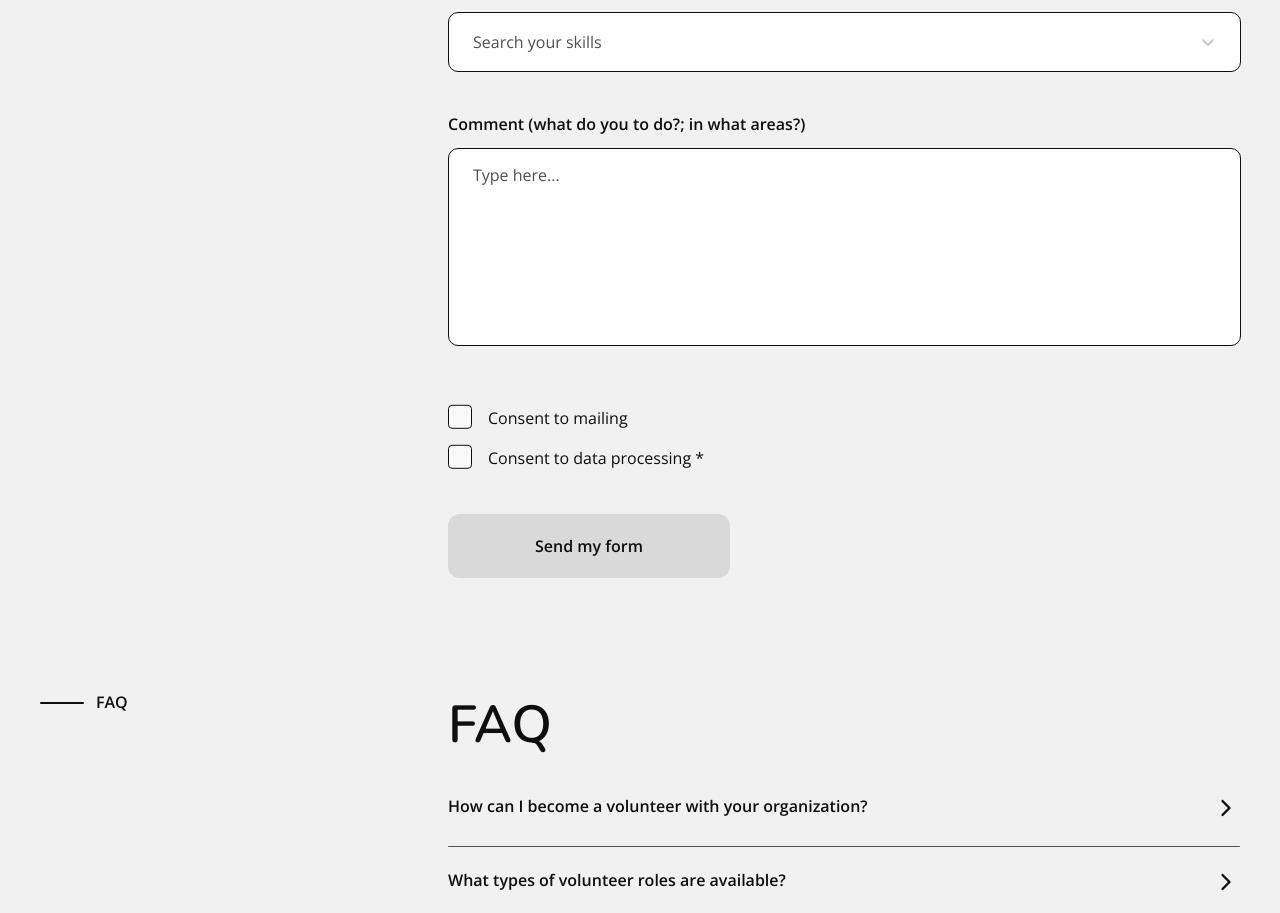
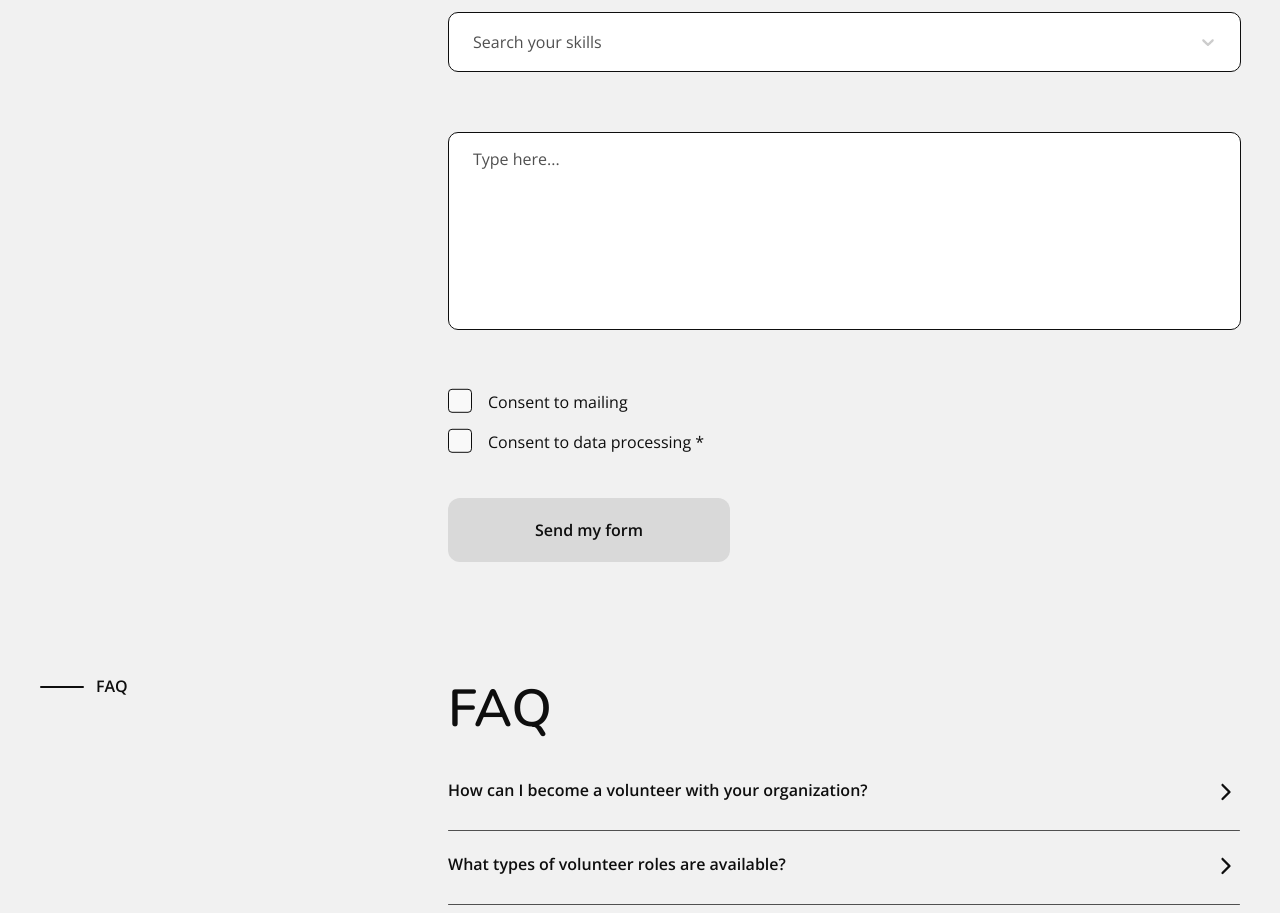
Before and after one commit to anpdko/i-will-help-you-client, a React (Vite) app: page /readyneed in a window 1280 px wide. Shown: the part 1686-2599 px from the top of the page. Built offline with nearby package versions, Linux system fonts and the light colour scheme; no server answers.

Commit message:
fix: change Comment components for different title and placeholder

```diff
--- a/src/components/form/Comment/Comment.tsx
+++ b/src/components/form/Comment/Comment.tsx
@@ -3,19 +3,21 @@ import FormItemWrapper from '../FormItemWrapper/FormItemWrapper';
 import { TextareaFormApp } from '../../UI';
 import s from './Comment.module.scss';
 
-const Comment = () => {
+interface CommentProps {
+  title: string;
+  placeholder: string;
+}
+
+const Comment = ({ title, placeholder }: CommentProps) => {
   const { t } = useTranslation();
 
   return (
-    <FormItemWrapper
-      className={s.comment}
-      title={t('Comment (what do you to do?; in what areas?)')}
-    >
+    <FormItemWrapper className={s.comment} title={t(title)}>
       <TextareaFormApp
         name='comment'
         id='comment'
         rows={10}
-        placeholder={t('Type here...')}
+        placeholder={t(placeholder)}
       />
     </FormItemWrapper>
   );
```
